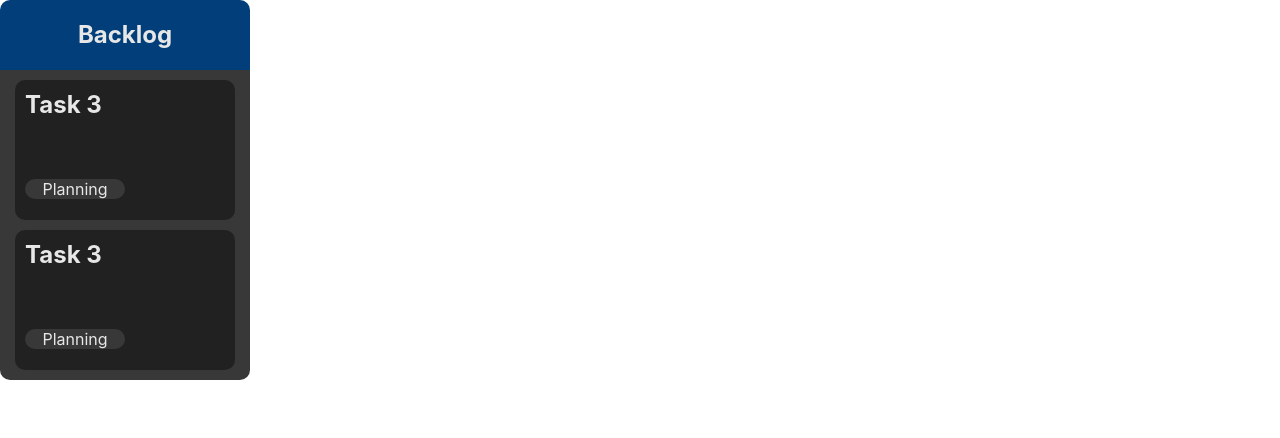
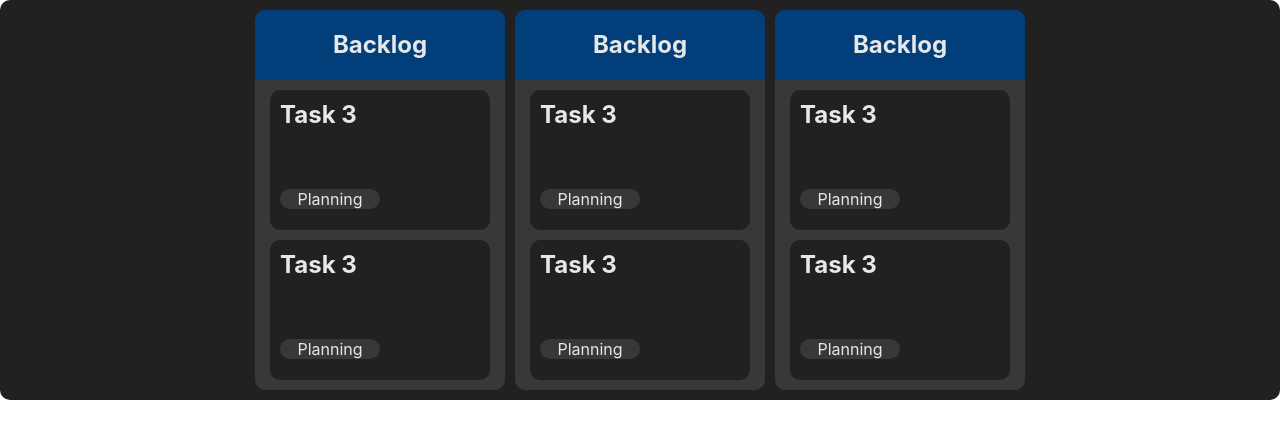
Before and after one commit to victorbrandaoa/task-list-frontend, a React (Create React App) app: page / in a window 1280 px wide. Shown: the top 438 px of the page. Built offline with nearby package versions, Linux system fonts and the light colour scheme.

Commit message:
add kanban board component

```diff
--- /dev/null
+++ b/src/components/kanbanBoard/index.js
@@ -0,0 +1,3 @@
+import KanbanBoard from "./kanbanBoard";
+
+export default KanbanBoard;
--- /dev/null
+++ b/src/components/kanbanBoard/kanbanBoard.js
@@ -0,0 +1,13 @@
+import React from "react";
+import KanbanColumn from "../kanbanColumn/kanbanColumn";
+import './style.css';
+
+export default function KanbanBoard(props) {
+    return (
+        <div className="kanban-board">
+            <KanbanColumn />
+            <KanbanColumn />
+            <KanbanColumn />
+        </div>
+    )
+}
--- /dev/null
+++ b/src/components/kanbanBoard/style.css
@@ -0,0 +1,8 @@
+.kanban-board {
+    display: flex;
+    gap: 10px;
+    padding: 10px;
+    background-color: #212121;
+    border-radius: 10px;
+    justify-content: center;
+}
--- a/src/index.js
+++ b/src/index.js
@@ -5,11 +5,12 @@ import App from './App';
 import TaskCard from './components/taskCard';
 import reportWebVitals from './reportWebVitals';
 import KanbanColumn from './components/kanbanColumn';
+import KanbanBoard from './components/kanbanBoard';
 
 const root = ReactDOM.createRoot(document.getElementById('root'));
 root.render(
   <React.StrictMode>
-    <KanbanColumn />
+    <KanbanBoard />
   </React.StrictMode>
 );
 
```
